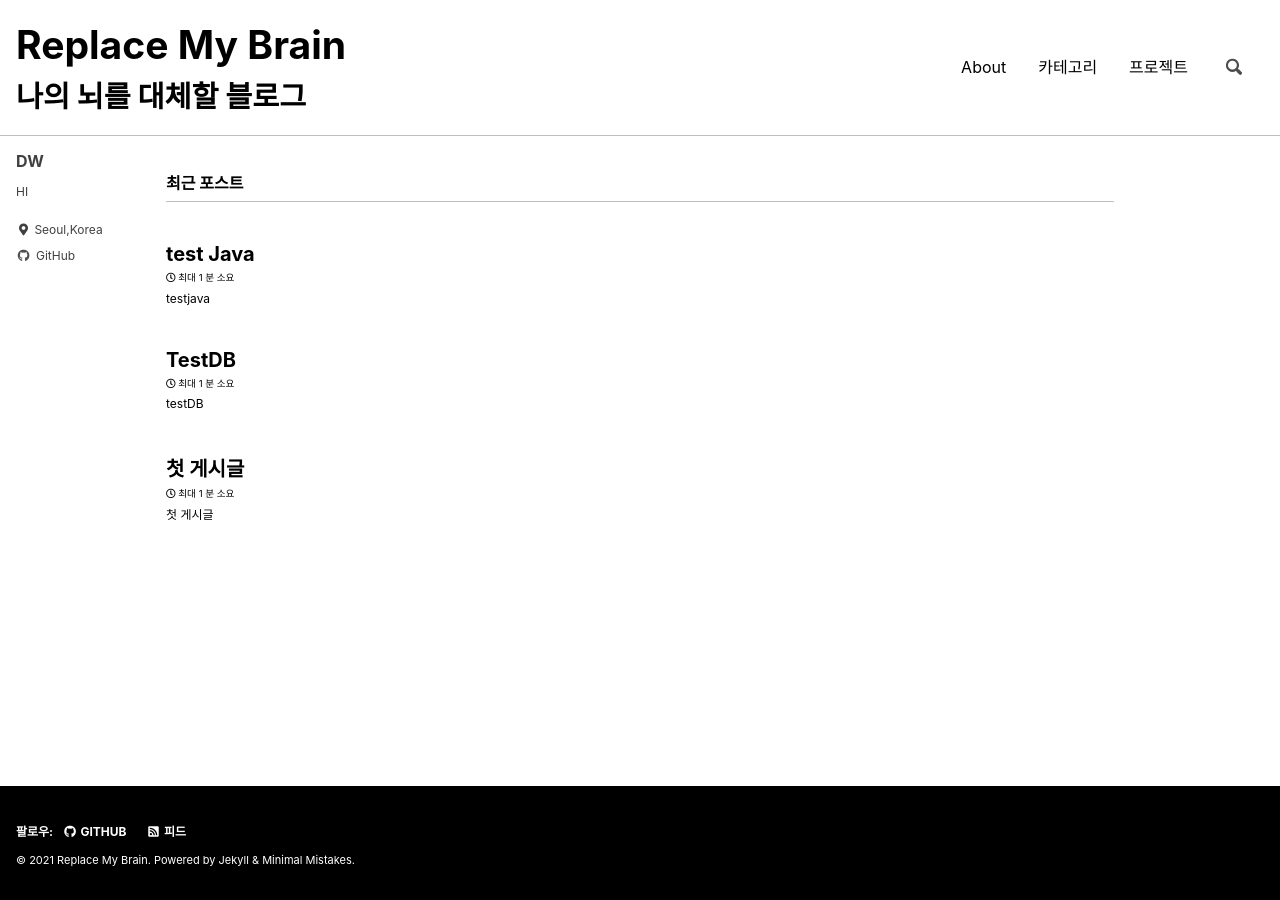
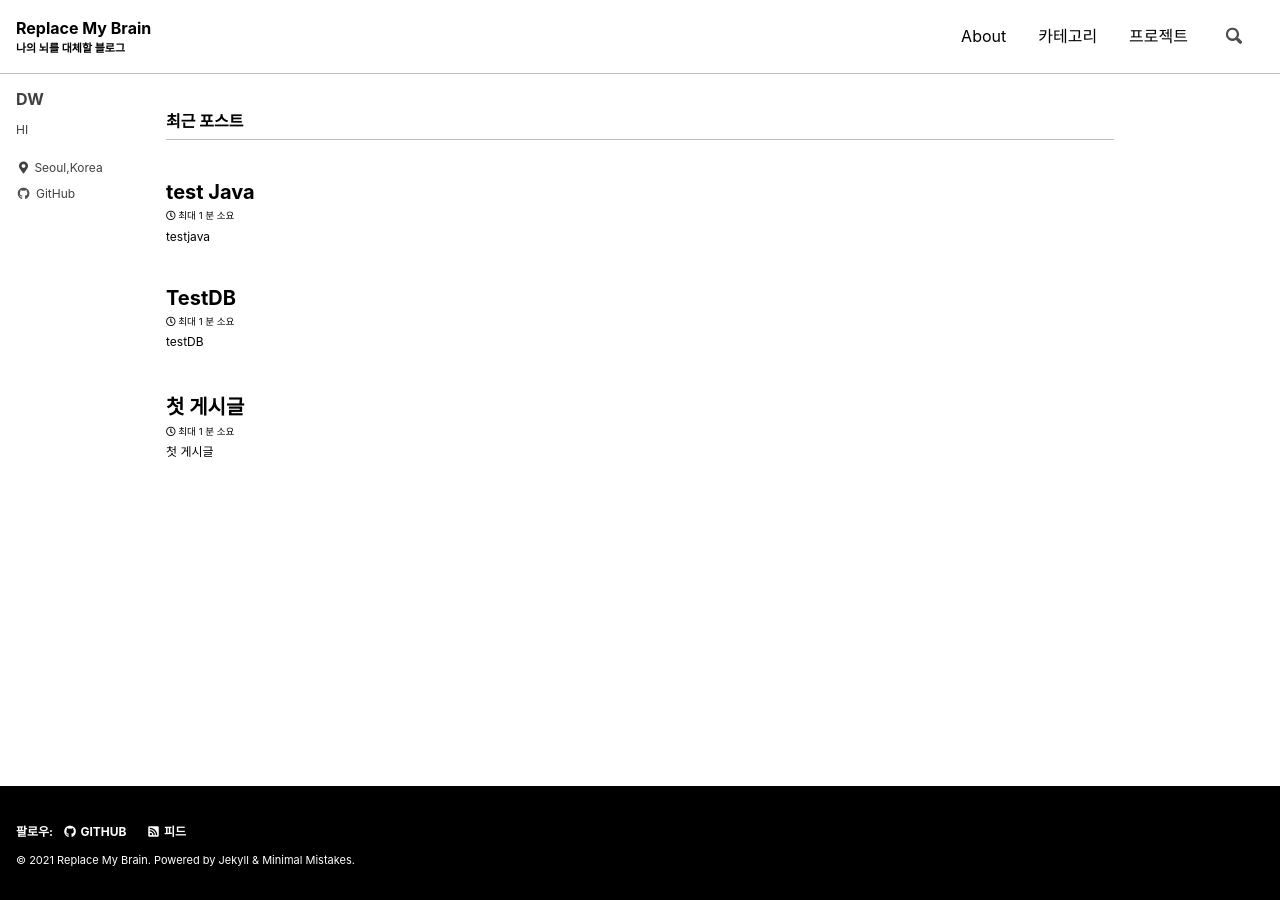
Before and after one commit to ReplaceMyBrain/ReplaceMyBrain.github.io, a Jekyll site: the page built from index.html, in a window 1280 px wide. Built offline with Jekyll 4.4.1, drawn with Linux system fonts in a browser that asks for light colours; cached includes are drawn as plain includes; the list of posts is cut into pages by our own code.

Commit message:
Update _masthead.scss

```diff
--- a/_sass/minimal-mistakes/_masthead.scss
+++ b/_sass/minimal-mistakes/_masthead.scss
@@ -50,13 +50,12 @@
   -ms-flex-item-align: center;
   align-self: center;
   font-weight: bold;
-  font-size: $type-size-1;
-  //z-index: 40;
+  z-index: 30;
 }
 
 .site-subtitle {
   display: block;
-  font-size: $type-size-6;
+  font-size: $type-size-7;
 }
 
 .masthead__menu {
```
